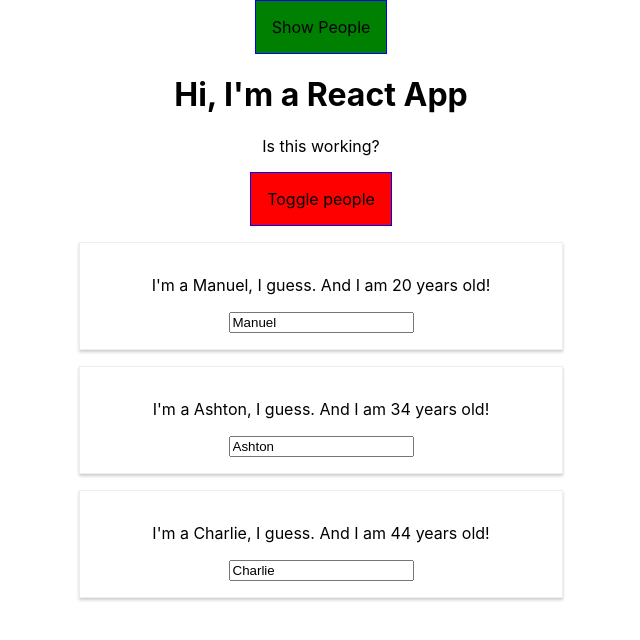
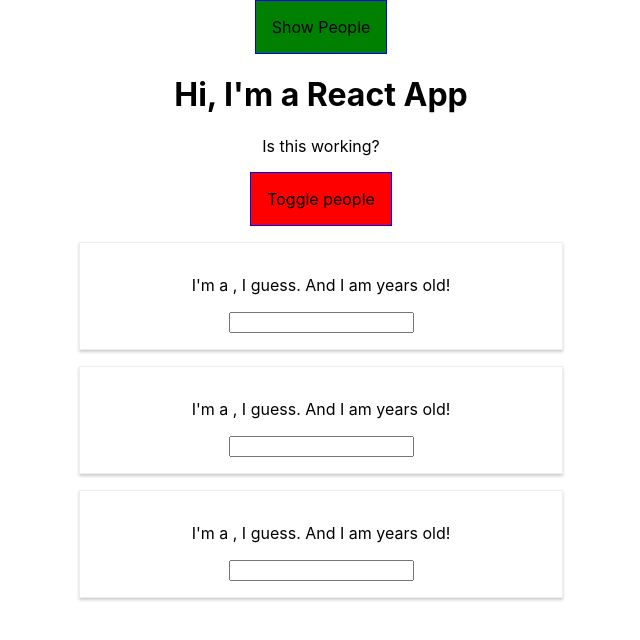
Before and after one commit to manueltorrez/reactjs-course, a React (Create React App) app: page / in a window 1280 px wide. Both pictures are taken after a click on the button "Show People". Shown: the top 640 px of the page, without its empty margins (319-959 px from the left). Built offline with nearby package versions, Linux system fonts and the light colour scheme.

Commit message:
A different approach to Higher Order Components

```diff
--- a/src/components/People/Person/Person.js
+++ b/src/components/People/Person/Person.js
@@ -1,6 +1,6 @@
 import React, { Component } from "react";
 import classes from "./Person.module.css";
-import WithClass from '../../../hoc/WithClass';
+import withClass from '../../../hoc/withClass';
 
 class Person extends Component {
   constructor(props) {
@@ -19,15 +19,15 @@
   render() {
     console.log('[Person.js] Inside render()');
     return (
-      <WithClass classes={classes.Person}>
+      <>
         <p onClick={this.props.click}>
           I'm a {this.props.name}, I guess. And I am {this.props.age} years old!
         </p>
         <p>{this.props.children}</p>
         <input type="text" onChange={this.props.changed} value={this.props.name} />
-      </WithClass>
+      </>
     );
   }
 }
 
-export default Person;
+export default withClass(Person, classes.Person);
--- a/src/containers/App.js
+++ b/src/containers/App.js
@@ -2,7 +2,7 @@
 import classes from "./App.module.css";
 import People from "../components/People/People";
 import Cockpit from "../components/Cockpit/Cockpit";
-import WithClass from '../hoc/WithClass';
+import withClass from '../hoc/withClass';
 
 class App extends PureComponent {
   constructor(props) {
@@ -94,7 +94,7 @@
     }
 
     return (
-      <WithClass classes={classes.App}>
+      <>
         <button onClick={() => {this.setState({showPeople: true})}}>Show People</button>
         <Cockpit
           showPeople={this.state.showPeople}
@@ -102,9 +102,9 @@
           clicked={this.togglePeopleHandler}
         />
         {people}
-      </WithClass>
+      </>
     );
   }
 }
 
-export default App;
+export default withClass(App, classes.App);
--- a/src/hoc/WithClass.js
+++ /dev/null
@@ -1,7 +0,0 @@
-import React from "react";
-
-const withClass = props => (
-  <div className={props.classes}>{props.children}</div>
-);
-
-export default withClass;
--- /dev/null
+++ b/src/hoc/withClass.js
@@ -0,0 +1,11 @@
+import React from 'react';
+
+const withClass = (WrappedComponent, className) => {
+    return (props) => (
+        <div className={className}>
+            <WrappedComponent />
+        </div>
+    );
+};
+
+export default withClass;
```
